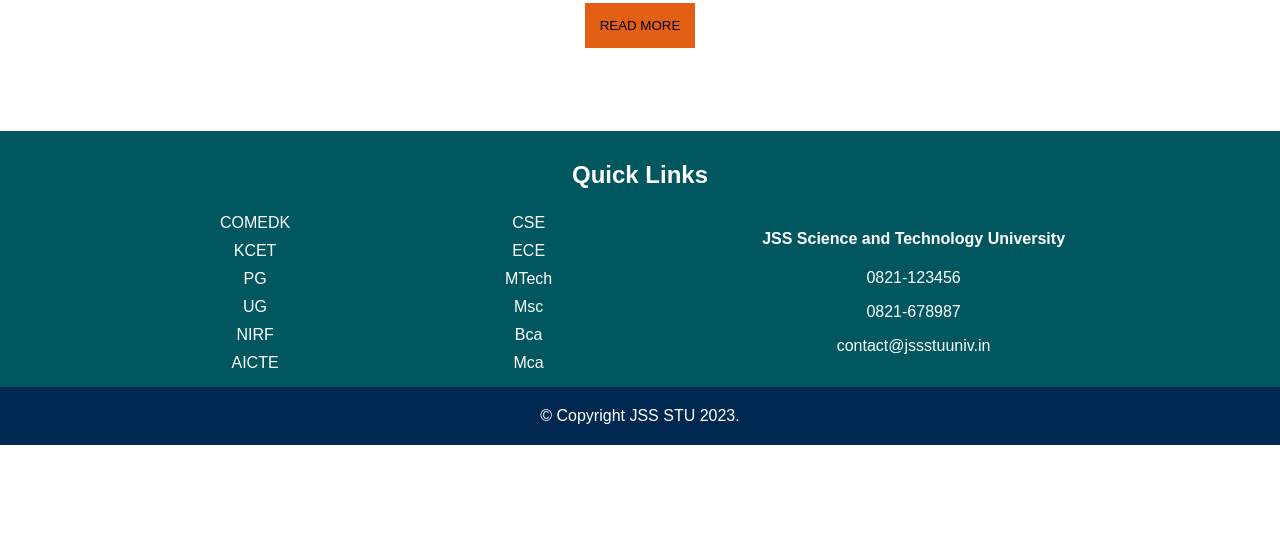
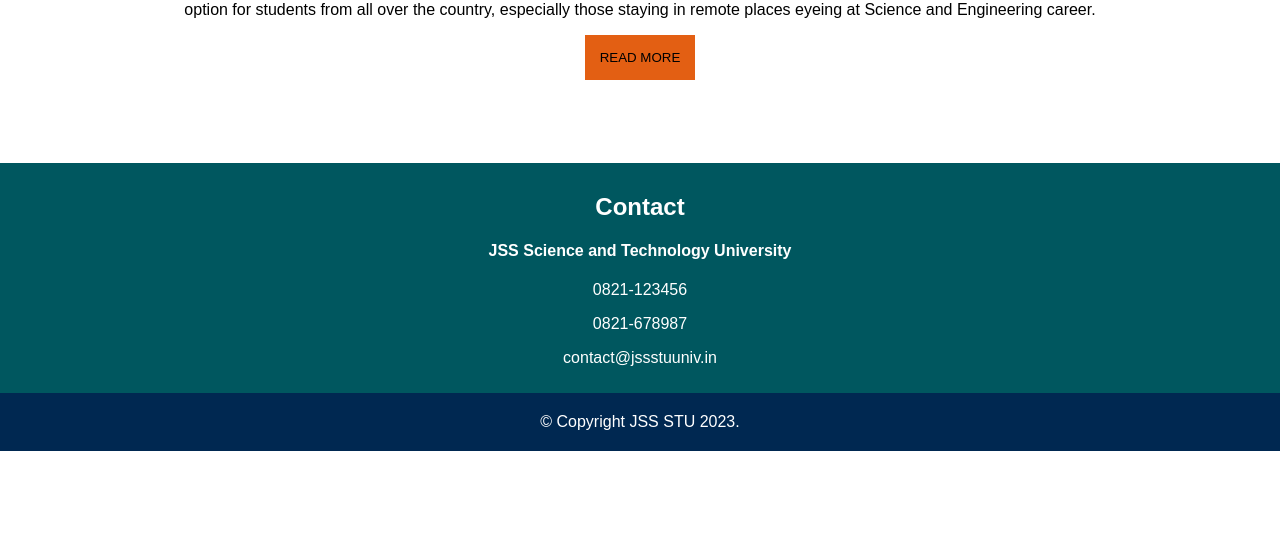
Before and after one commit to ShivamMenda/Web-Lab, a plain HTML site: page prog6/index.html in a window 1280 px wide. Shown: the part 247-800 px from the top of the page. Drawn offline with Linux system fonts and the light colour scheme.

Commit message:
Prog 6 modified

```diff
--- a/prog6/index.html
+++ b/prog6/index.html
@@ -25,25 +25,8 @@
             <button>READ MORE</button>
         </section>
         <section id="links">
-            <h2>Quick Links</h2>
+            <h2>Contact</h2>
             <div class="container">
-                <div>
-                    <a href="">COMEDK</a>
-                    <a href="">KCET</a>
-                    <a href="">PG</a>
-                    <a href="">UG</a>
-                    <a href="">NIRF</a>
-                    <a href="">AICTE</a>
-                </div>
-                <div>
-                    <a href="">CSE</a>
-                    <a href="">ECE</a>
-                    <a href="">MTech</a>
-                    <a href="">Msc</a>
-                    <a href="">Bca</a>
-                    <a href="">Mca</a>
-                </div>
-                <div>
                     <h4>JSS Science and Technology University</h4>
                     <p>0821-123456</p>
                     <p>0821-678987</p>
--- a/prog6/styles.css
+++ b/prog6/styles.css
@@ -3,14 +3,12 @@
     font-family: sans-serif;
 }
 nav{
+    height: 50px;
     background: #34495e;
     display: flex;
     padding: 5px 20px;
     align-items: center;
-    justify-content: space-between;
-}
-img{
-    height: 50px;
+    justify-content: space-evenly;
 }
 nav a{
     color: #fff;
@@ -28,11 +26,9 @@
     margin-left: 100px;
 }
 #about p{
-
    text-align: center;
 }
 #about button{
-
     background-color: #e35f13;
     border: none;
     padding: 15px;
@@ -51,7 +47,7 @@
     padding: 10px;
 }
 .container{
-    display: flex;
+    display: block;
     justify-content: space-evenly;
 }
 #links a{
```
